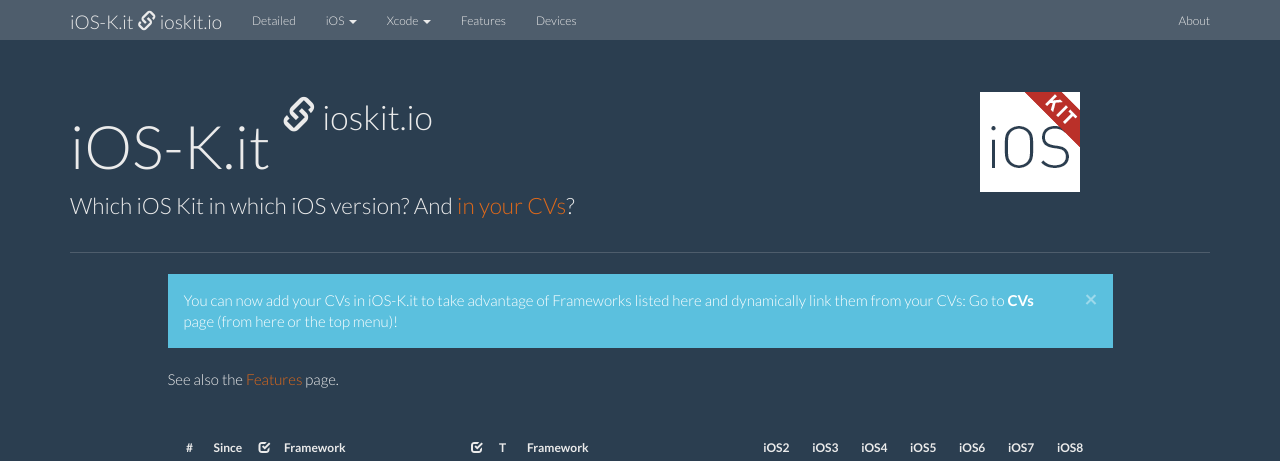
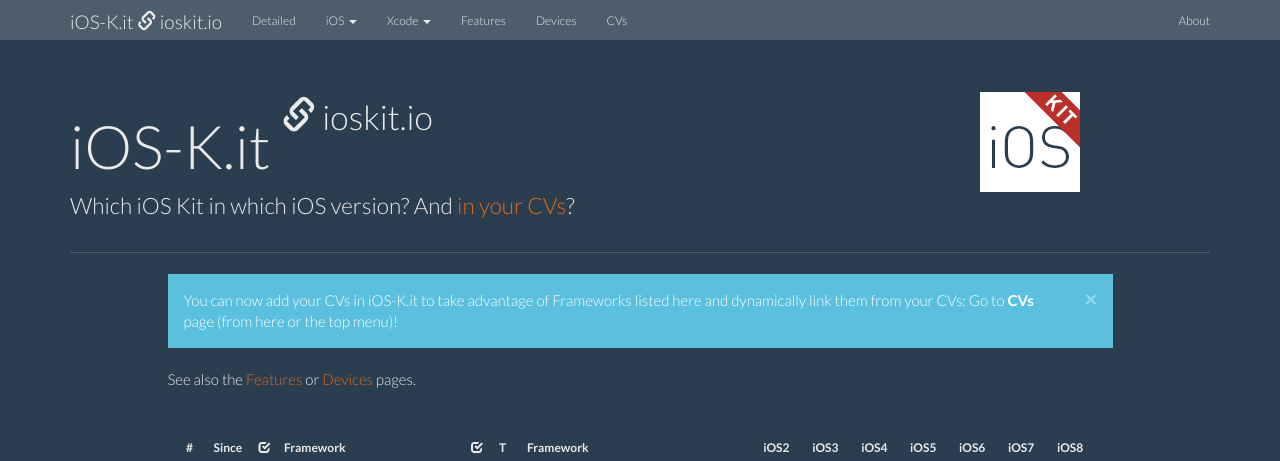
Before and after one commit to ioskit/ioskit.github.io, a Jekyll site: the page built from index.html, in a window 1280 px wide and 900 px high. Shown: the top 461 px of the window. Built offline with Jekyll 4.4.1, drawn with Linux system fonts in a browser that asks for light colours; nearby versions of some CDN libraries.

Commit message:
#36 - CVs page: add entry in top menu.

```diff
--- a/_layouts/default.html
+++ b/_layouts/default.html
@@ -88,11 +88,11 @@
 	      <ul class="nav navbar-nav">
 	        <li><a href="/devices.html">Devices</a></li>
 	      </ul>
-<!--
+
 	      <ul class="nav navbar-nav">
 	        <li><a href="/cvs">CVs</a></li>
 	      </ul>
--->
+
           <ul class="nav navbar-nav navbar-right">
             <li><a href="/about">About</a></li>
           </ul>
--- a/index.html
+++ b/index.html
@@ -12,7 +12,7 @@
 	  <button type="button" class="close" data-dismiss="alert" aria-label="Close"><span aria-hidden="true">&times;</span></button>
 	  You can now add your CVs in iOS-K.it to take advantage of Frameworks listed here and dynamically link them from your CVs: Go to <a href="/cvs" class="alert-link">CVs</a> page (from here or the top menu)!
 	</div>
-	<p>See also the <a href="/features.html">Features</a> page.</p><p>&nbsp;</p>
+	<p>See also the <a href="/features.html">Features</a> or <a href="/devices.html">Devices</a> pages.</p><p>&nbsp;</p>
   </div>
 
 	<div class="col-lg-1">
```
Also changed, not shown: _devices/iPhone6plus.md (+1 -1 lines).
